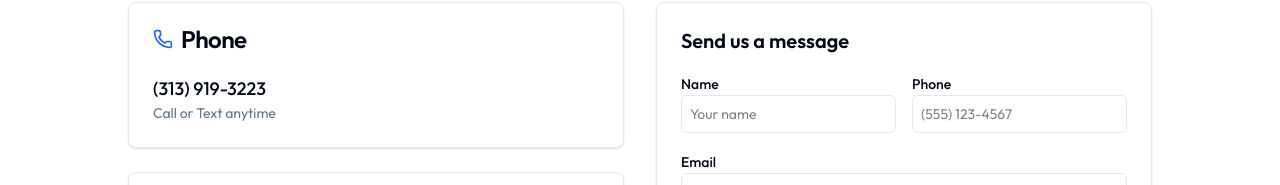
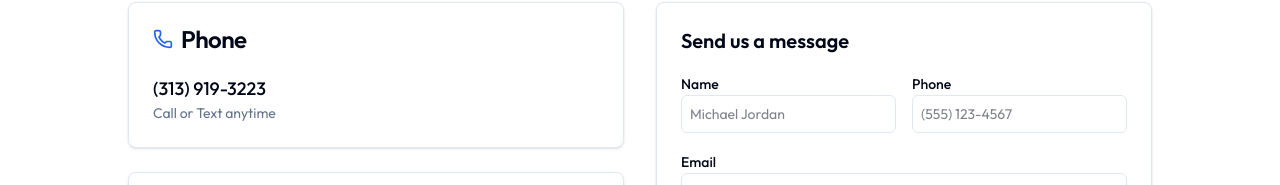
Before and after one commit to ilyarjan1/fixmate, a Next.js app: page /contact in a window 1280 px wide. Shown: the part 215-400 px from the top of the page. Built offline with nearby package versions, Linux system fonts and the light colour scheme.

Commit message:
style: change initial name from John Doe to Michael Jordan

```diff
--- a/src/app/contact/page.tsx
+++ b/src/app/contact/page.tsx
@@ -141,7 +141,7 @@ export default function ContactPage() {
                                                 id="name"
                                                 {...register("name")}
                                                 className={`w-full rounded-md border p-2 text-sm bg-background ${errors.name ? 'border-destructive' : 'border-input'}`}
-                                                placeholder="Your name"
+                                                placeholder="Michael Jordan"
                                             />
                                             {errors.name && <p className="text-xs text-destructive">{errors.name.message}</p>}
                                         </div>
--- a/src/components/booking/step-3-contact.tsx
+++ b/src/components/booking/step-3-contact.tsx
@@ -21,7 +21,7 @@ export function Step3Contact({ form }: StepProps) {
             <div className="grid grid-cols-1 md:grid-cols-2 gap-6">
                 <div className="space-y-3">
                     <Label htmlFor="name">Full Name</Label>
-                    <Input id="name" placeholder="John Doe" {...register("name")} />
+                    <Input id="name" placeholder="Michael Jordan" {...register("name")} />
                     {errors.name && <p className="text-sm text-destructive">{errors.name.message}</p>}
                 </div>
 
@@ -34,7 +34,7 @@ export function Step3Contact({ form }: StepProps) {
 
             <div className="space-y-3">
                 <Label htmlFor="email">Email Address <span className="text-muted-foreground font-normal">(Optional)</span></Label>
-                <Input id="email" type="email" placeholder="john@example.com" {...register("email")} />
+                <Input id="email" type="email" placeholder="michael@example.com" {...register("email")} />
                 {errors.email && <p className="text-sm text-destructive">{errors.email.message}</p>}
             </div>
 
```
